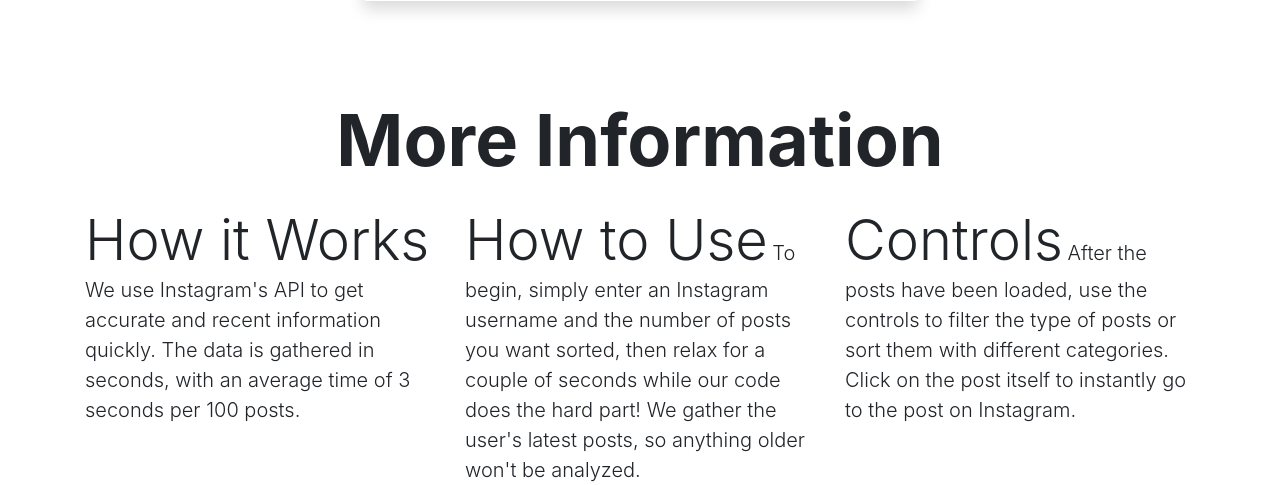
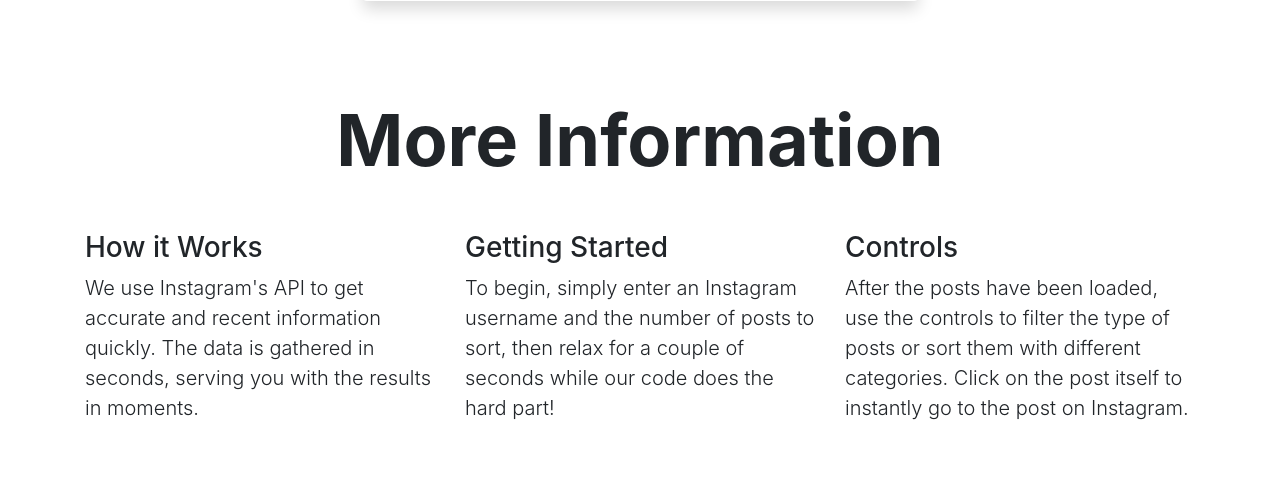
Before and after one commit to omerher/IGSort, a Flask app: page / in a window 1280 px wide. Shown: the part 345-830 px from the top of the page. After the commit the page ends 765 px from the top, so only its background shows below. Run offline with Flask 2, Linux system fonts and the light colour scheme; some libraries are stand-ins or nearby versions.

Commit message:
changed text a bit

```diff
--- a/templates/index.html
+++ b/templates/index.html
@@ -5,10 +5,6 @@ IGSort
 {% endblock title %}
 
 {% block body %}
-
-<div class="row">
-
-</div>
 
 <div class="row">
 
@@ -27,33 +23,35 @@ IGSort
     </div>
 
 </div>
+
 <div class="container mt-5 d-flex justify-content-center">
+
   <div class="row">
     <div class="col-lg-12 col-md-12 col-sm-12 col-xs-12 d-flex justify-content-center">
-        <h1 class="display-3 font-weight-bolder mb-4">More Information</h1>
+      <h1 class="display-3 font-weight-bold mb-5">More Information</h1>
     </div>
 
   <div class="row d-inline-flex justify-content-center"></div>
-        <div class="col-lg-4 col-md-4 col-sm-12 col-xs-12">
-          <span class="display-4">How it Works</span>
+      <div class="col-lg-4 col-md-4 col-sm-12 col-xs-12 mb-3">
+        <h3>How it Works</h3>
           <span class="lead text-justify">
-              We use Instagram's API to get accurate and recent information quickly. The data is gathered in seconds, with an average time of 3 seconds per 100 posts.</span>
-        </div>
-        <div class="col-lg-4 col-md-4 col-sm-12 col-xs-12">
-          <span class="display-4">How to Use</span>
-          <span class="lead text-justify">
-            To begin, simply enter an Instagram username and the number of posts you want sorted, then relax for a couple of seconds while our code does the hard part! We gather the user's latest posts, so anything older won't be analyzed.
+            We use Instagram's API to get accurate and recent information quickly. The data is gathered in seconds, serving you with the results in moments.
           </span>
       </div>
-        <div class="col-lg-4 col-md-4 col-sm-12 col-xs-12">
-          <span class="display-4">Controls</span>
+      <div class="col-lg-4 col-md-4 col-sm-12 col-xs-12 mb-3">
+        <h3>Getting Started</h3>
+        <span class="lead text-justify">
+          To begin, simply enter an Instagram username and the number of posts to sort, then relax for a couple of seconds while our code does the hard part!
+        </span>
+    </div>
+      <div class="col-lg-4 col-md-4 col-sm-12 col-xs-12 mb-3">
+        <h3>Controls</h3>
         <span class="lead text-justify">
           After the posts have been loaded, use the controls to filter the type of posts or sort them with different categories. Click on the post itself to instantly go to the post on Instagram.
         </span>
       </div>
     </div>
-    </div>
-  </div>
+
 </div>
 
 
```
Lines whose indentation alone changed are shown as unchanged.
